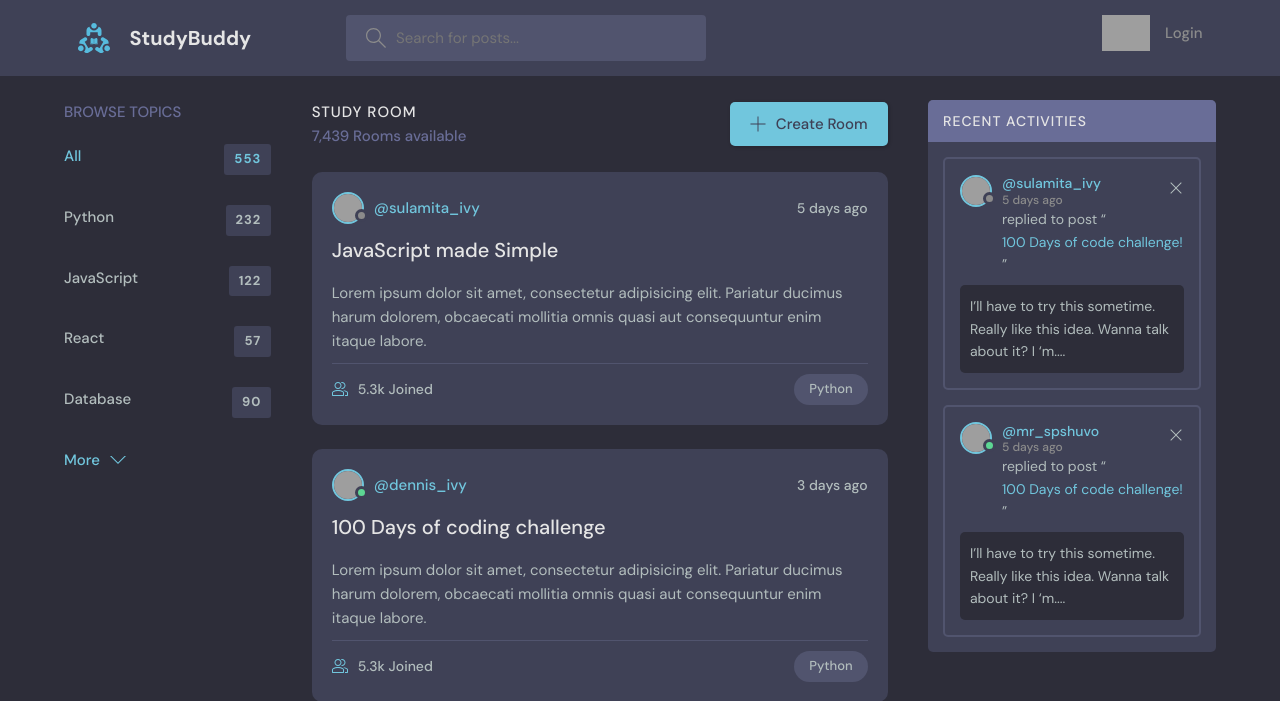
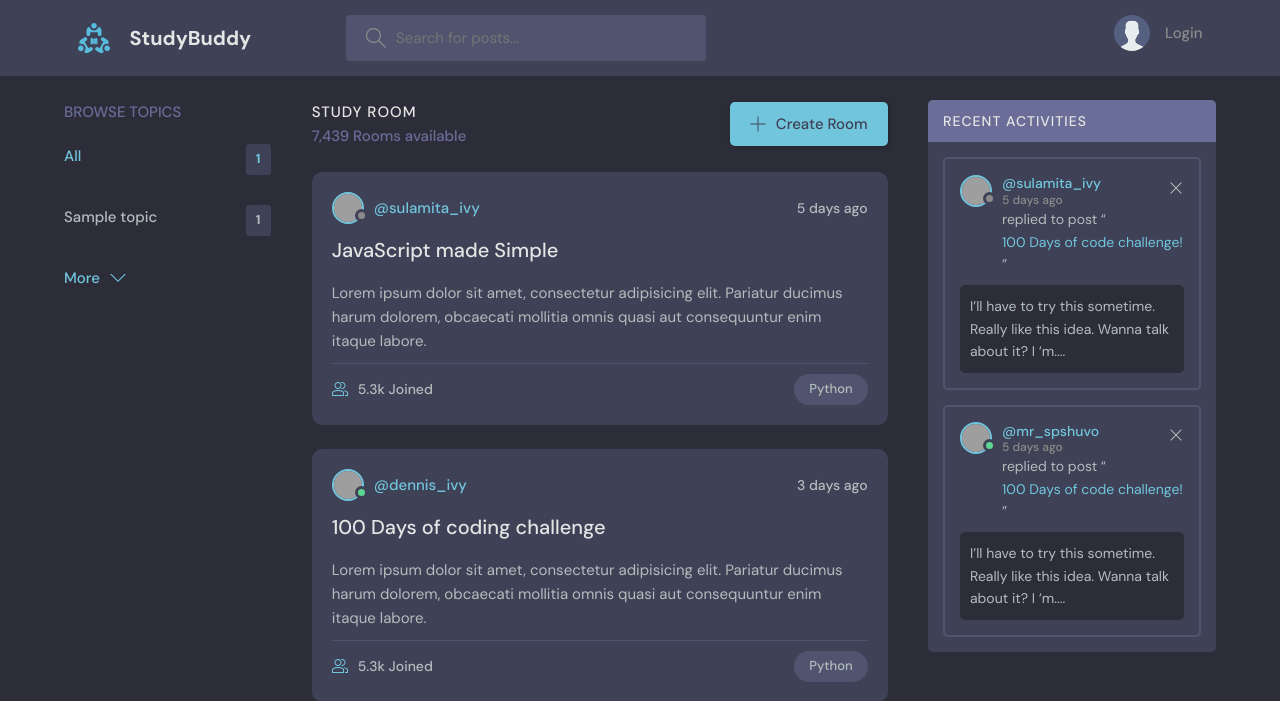
Before and after one commit to EnSabahNurX/StudyBud_Django_Project, a Django app: template base/templates/base/index.html in a window 1280 px wide. Shown: the top 701 px of the page. Run offline with Django 4.2, Linux system fonts and the light colour scheme; the template is opened without the code that fills it: most values are stand-ins (such as "Sample title", 1, 10 or a date in 2020); grey boxes are pictures that could not be loaded.

Commit message:
Adjusting the urls inside new theme also loops

```diff
--- a/base/templates/base/index.html
+++ b/base/templates/base/index.html
@@ -4,36 +4,10 @@
 <main class="layout layout--3">
   <div class="container">
     <!-- Topics Start -->
-    <div class="topics">
-      <div class="topics__header">
-        <h2>Browse Topics</h2>
-      </div>
-      <ul class="topics__list">
-        <li>
-          <a href="/" class="active">All <span>553</span></a>
-        </li>
-        <li>
-          <a href="/">Python <span>232</span></a>
-        </li>
-        <li>
-          <a href="/">JavaScript <span>122</span></a>
-        </li>
-        <li>
-          <a href="/">React <span>57</span></a>
-        </li>
-        <li>
-          <a href="/">Database <span>90</span></a>
-        </li>
-      </ul>
-      <a class="btn btn--link" href="topics.html">
-        More
-        <svg version="1.1" xmlns="http://www.w3.org/2000/svg" width="32" height="32" viewBox="0 0 32 32">
-          <title>chevron-down</title>
-          <path d="M16 21l-13-13h-3l16 16 16-16h-3l-13 13z"></path>
-        </svg>
-      </a>
-    </div>
+    {% include 'base/topics_component.html' %}
+
     <!-- Topics End -->
+
 
     <!-- Room List Start -->
     <div class="roomList">
--- /dev/null
+++ b/base/templates/base/topics_component.html
@@ -0,0 +1,22 @@
+<div class="topics">
+    <div class="topics__header">
+        <h2>Browse Topics</h2>
+    </div>
+    <ul class="topics__list">
+        <li>
+            <a href="{% url 'home' %}" class="active">All <span>{{topics.count}}</span></a>
+        </li>
+        {% for topic in topics %}
+        <li>
+            <a href="{% url 'home' %}?q={{topic.name}}">{{topic.name}} <span>{{topic.room_set.all.count}}</span></a>
+        </li>
+        {% endfor %}
+    </ul>
+    <a class="btn btn--link" href="topics.html">
+        More
+        <svg version="1.1" xmlns="http://www.w3.org/2000/svg" width="32" height="32" viewBox="0 0 32 32">
+            <title>chevron-down</title>
+            <path d="M16 21l-13-13h-3l16 16 16-16h-3l-13 13z"></path>
+        </svg>
+    </a>
+</div>
--- a/templates/navbar.html
+++ b/templates/navbar.html
@@ -37,7 +37,7 @@
 
             {% else %}
             <a href="{% url 'login' %}">
-                <img src="./assets/avatar.svg">
+                <img src="{% static 'images/avatar.svg' %}">
                 <p>Login</p>
             </a>
 
```
Also changed, not shown: base/templates/base/topic_component.html (deleted, +0 -12 lines), db.sqlite3.
